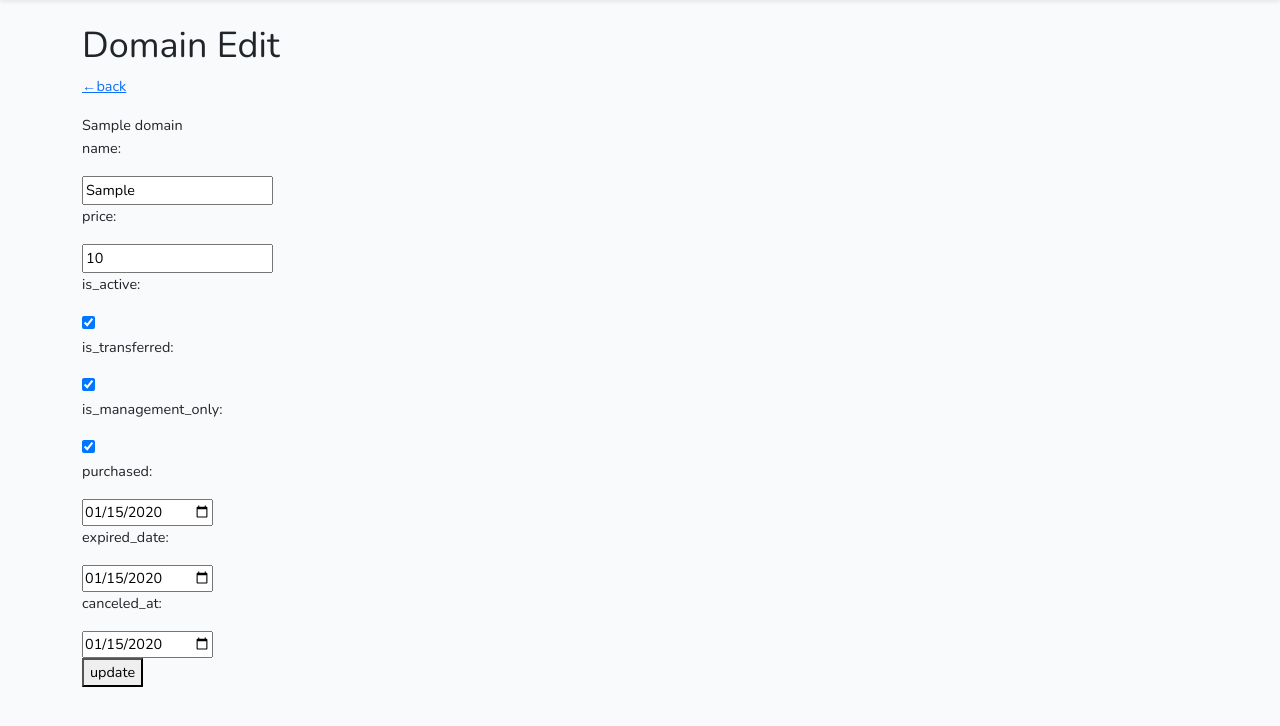
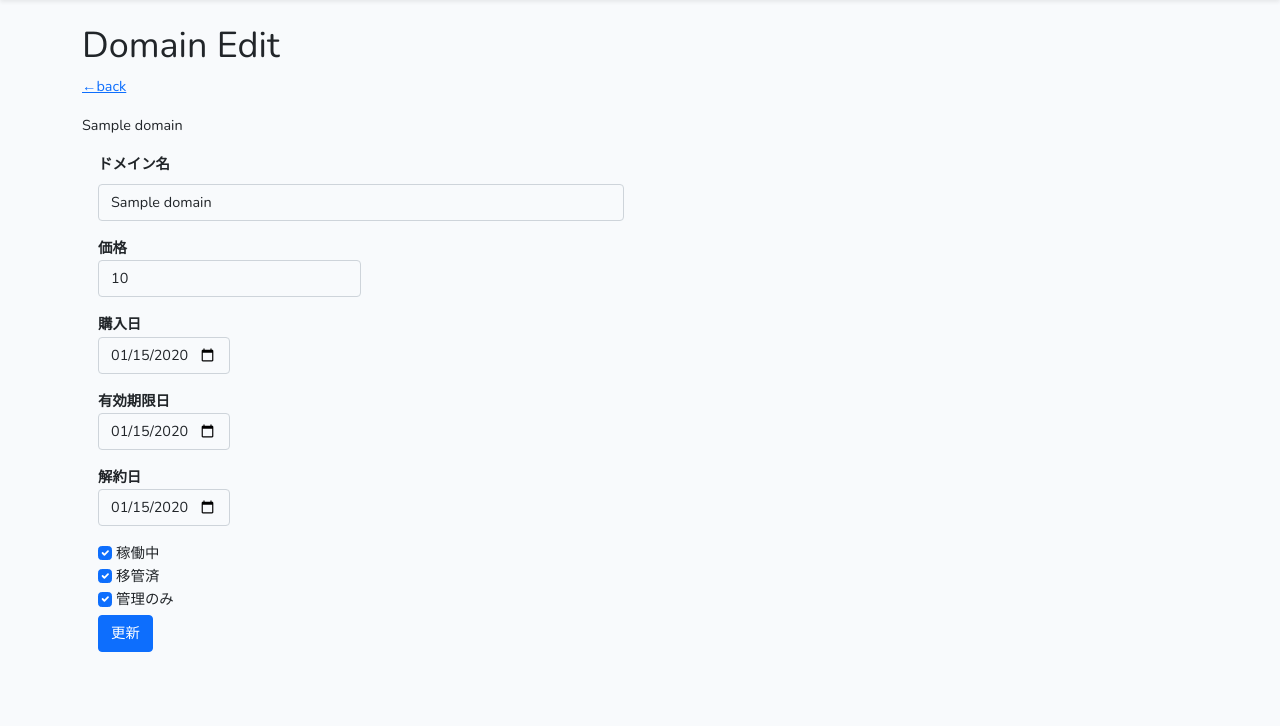
Before and after one commit to natasabrunet/DMS_LARAVEL, a Laravel app: page /domain/1/edit in a window 1280 px wide. Shown: the part 55-781 px from the top of the page. Run offline with Laravel 8, Linux system fonts and the light colour scheme; a user stored in the database is signed in; tables that the repository leaves empty hold one stand-in row (values such as "Sample post"); style sheets or scripts are compiled from the project's sources; some libraries are stand-ins or nearby versions.

Commit message:
[style] Domain Edit Page Refactor

```diff
--- a/resources/views/client/domain/edit.blade.php
+++ b/resources/views/client/domain/edit.blade.php
@@ -2,71 +2,106 @@
 
 @section('content')
 
-<div class="container">
+<div class='container'>
 
   <h1>Domain Edit</h1>
 
-  <p><a href="{{ route('domain.index') }}">←back</a></p>
+  <p><a href='{{ route('domain.index') }}'>←back</a></p>
 
-  {{ $domain->name }}
+  <div>{{ $domain->name }}</div>
 
-  <form action="{{ route('domain.update', $domain->id) }}" method="POST">
-    @csrf
-    <p>name:</p>
-    <input type="text" name='name' value={{ old('name', $domain->name) }} >
+  {{ Form::open(['url' => route('domain.update', $domain->id), 'class' =>'w-50 p-3']) }}
+    <dl>
+      <dt class='form-label'>{{ Form::label('domain-name', 'ドメイン名') }}</dt>
+
+      <dd>{{ Form::text('name', old('name', $domain->name), ['placeholder' => 'example.com', 'id' => 'domain-name', 'class' => 'form-control']) }}</dd>
+
       @error('name')
-        <strong>{{ $message }}</strong>
+        <div class='invalid-feedback d-block'>{{ $message }}</div>
       @enderror
+    </dl>
 
-    <p>price:</p>
-    <input type="text" name='price' value={{ old('price', $domain->price) }}>
+    <dl class='w-50'>
+      <dt>{{ Form::label('domain-price', '価格') }}</dt>
+
+      <dd>{{ Form::number('price', old('price', $domain->price), ['placeholder' => '1000', 'id' => 'domain-price', 'class' => 'form-control']) }}</dd>
+
       @error('price')
-      <strong>{{ $message }}</strong>
+        <div class='invalid-feedback d-block'>{{ $message }}</div>
       @enderror
+    </dl>
 
-    <p>is_active:</p>
-    <input name="is_active" type="hidden" value="0">
-    <input type="checkbox" name='is_active' value='1' {{ (old('is_active', $domain->is_active)) ? "checked" : "" }}>
+    <dl class='w-25'>
+      <dt>{{ Form::label('domain-purchased', '購入日') }}</dt>
+
+      <dd>
+        {{ Form::date('purchased',old('purchased', $domain->purchased), ['id' => 'domain-purchased','class' => 'form-control']) }}
+      </dd>
+
+      @error('purchased')
+        <div class='invalid-feedback d-block'>{{ $message }}</div>
+      @enderror
+    </dl>
+
+    <dl class='w-25'>
+      <dt>{{ Form::label('domain-expired_date', '有効期限日') }}</dt>
+
+      <dd>
+        {{ Form::date('expired_date',old('expired_date', $domain->expired_date), ['id' => 'domain-expired_date', 'class' => 'form-control']) }}
+      </dd>
+
+      @error('expired_date')
+        <div class='invalid-feedback d-block'>{{ $message }}</div>
+      @enderror
+    </dl>
+
+    <dl class='w-25'>
+      <dt>{{ Form::label('domain-canceled_at', '解約日') }}</dt>
+
+      <dd>
+        {{ Form::date('canceled_at',old('canceled_at', $domain->canceled_at), ['id' => 'domain-canceled_at', 'class' => 'form-control']) }}
+      </dd>
+
+      @error('canceled_at')
+        <div class='invalid-feedback d-block'>{{ $message }}</div>
+      @enderror
+    </dl>
+
+    <div>
+      {{ Form::hidden('domain-is_active', 0) }}
+      {{ Form::checkbox('is_active', '1', old('is_active', $domain->is_active), ['id' => 'domain-is_active', 'class' => 'form-check-input']) }}
+      {{ Form::label('is_active', '稼働中') }}
+
       @error('is_active')
-      <strong>{{ $message }}</strong>
+        <div class='invalid-feedback d-block'>{{ $message }}</div>
       @enderror
+    </div>
 
-    <p>is_transferred:</p>
-    <input name="is_transferred" type="hidden" value="0">
-    <input type="checkbox" name='is_transferred' value='1' {{ (old('is_transferred', $domain->is_transferred)) ? "checked" : "" }}>
-    @error('is_transferred')
-      <strong>{{ $message }}</strong>
+    <div>
+      {{ Form::hidden('domain-is_transferred', 0) }}
+      {{ Form::checkbox('is_transferred', '1', old('is_transferred', $domain->is_transferred), ['id' => 'domain-is_transferred', 'class' => 'form-check-input']) }}
+      {{ Form::label('is_transferred', '移管済') }}
+
+      @error('domain-is_transferred')
+        <div class='invalid-feedback d-block'>{{ $message }}</div>
       @enderror
+    </div>
 
-    <p>is_management_only:</p>
-    <input name="is_management_only" type="hidden" value="0">
-    <input type="checkbox" name='is_management_only' value='1' {{ (old('is_management_only', $domain->is_management_only)) ? "checked" : "" }}>
+    <div>
+      {{ Form::hidden('domain-is_management_only', 0) }}
+      {{ Form::checkbox('is_management_only', '1', old('is_management_only', $domain->is_management_only), ['id' => 'domain-is_management_only', 'class' => 'form-check-input']) }}
+      {{ Form::label('is_management_only', '管理のみ') }}
+
       @error('is_management_only')
-      <strong>{{ $message }}</strong>
+        <div class='invalid-feedback d-block'>{{ $message }}</div>
       @enderror
+    </div>
 
-    <p>purchased:</p>
-    <input type="date" name='purchased' value={{ old('purchased', $domain->purchased) }}>
-    @error('purchased')
-      <strong>{{ $message }}</strong>
-    @enderror
+    <div class="mt-1">
+      {{ Form::button('更新', ['type' => 'submit', 'class' => 'btn btn-primary']) }}
+    <div>
 
-    <p>expired_date:</p>
-    <input type="date" name='expired_date' value={{ old('expired_date', $domain->expired_date) }}>
-    @error('expired_date')
-      <strong>{{ $message }}</strong>
-    @enderror
-
-    <p>canceled_at:</p>
-    <input type="date" name='canceled_at' value={{ old('canceled_at', $domain->canceled_at) }}>
-    @error('canceled_at')
-      <strong>{{ $message }}</strong>
-    @enderror
-
-    <br>
-
-    <div><button type="submit">{{ __('update') }}</button></div>
-  </form>
+    {{Form::close()}}
 </div>
 
 @endsection
```
Lines whose indentation alone changed are shown as unchanged.
